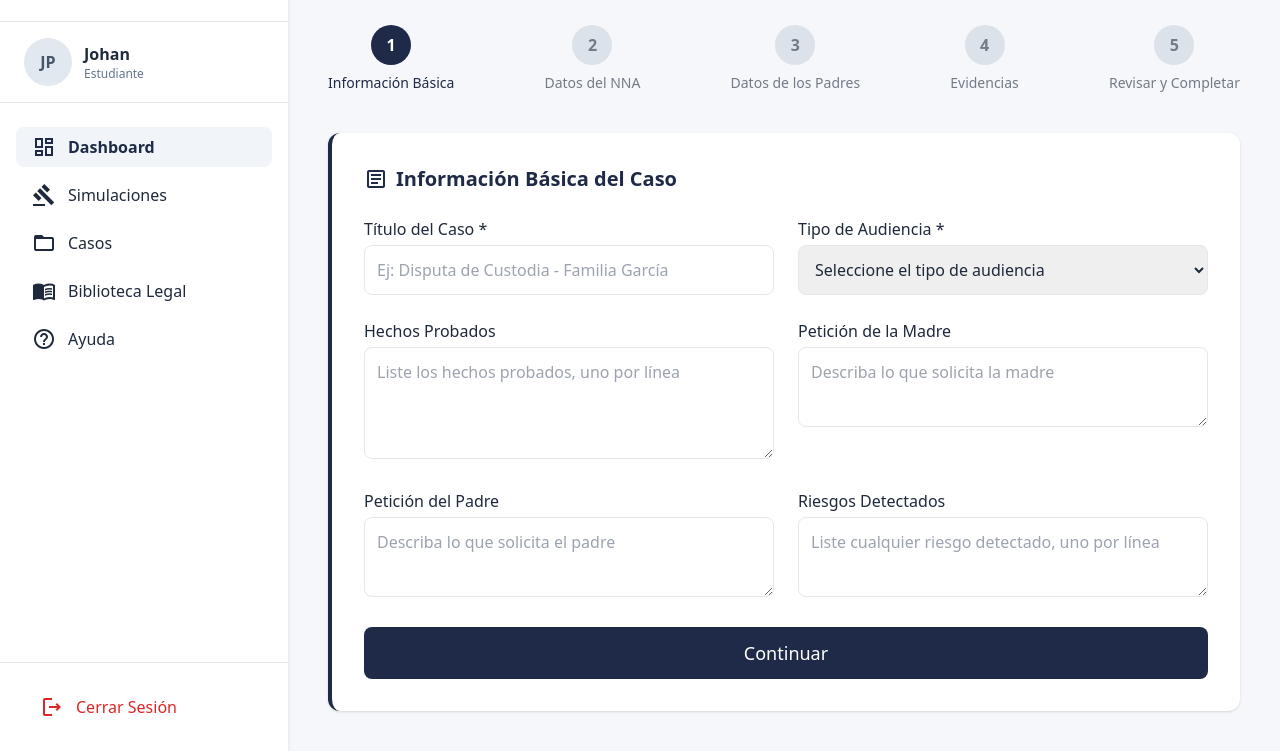
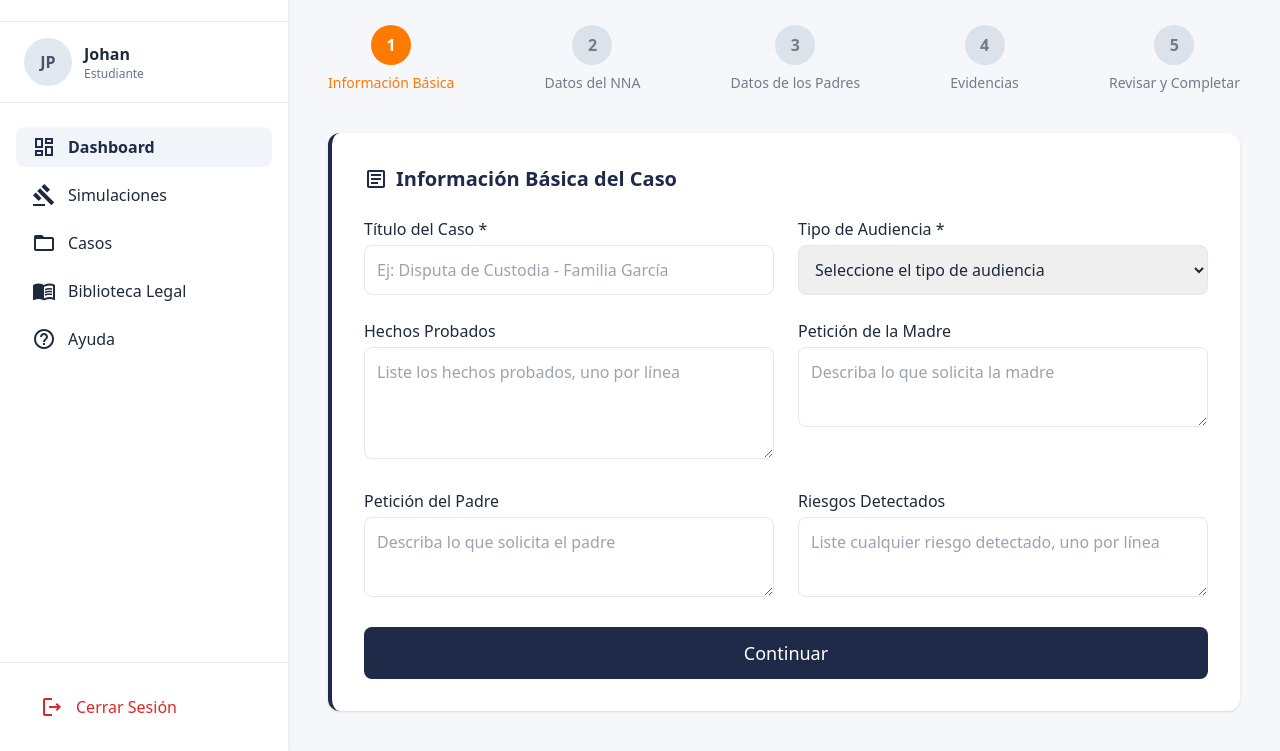
Before and after one commit to Jmr014/SIMAUD-LEX, a plain HTML site: page crear-caso-paso1.html in a window 1280 px wide. Shown: the part 123-874 px from the top of the page. Drawn offline with nearby package versions, Linux system fonts and the light colour scheme.

Commit message:
Update crear-caso-paso1.html

```diff
--- a/crear-caso-paso1.html
+++ b/crear-caso-paso1.html
@@ -88,10 +88,10 @@
       <div class="flex justify-between mb-10">
 
         <div class="text-center">
-          <div class="w-10 h-10 mx-auto rounded-full bg-[#1E2A47] text-white flex items-center justify-center font-semibold">
+          <div class="w-10 h-10 mx-auto rounded-full bg-[#FF7A00] text-white flex items-center justify-center font-semibold">
             1
           </div>
-          <p class="mt-2 text-sm font-medium text-[#1E2A47]">Información Básica</p>
+          <p class="mt-2 text-sm font-medium text-[#FF7A00]">Información Básica</p>
         </div>
 
         <div class="text-center opacity-60">
```
